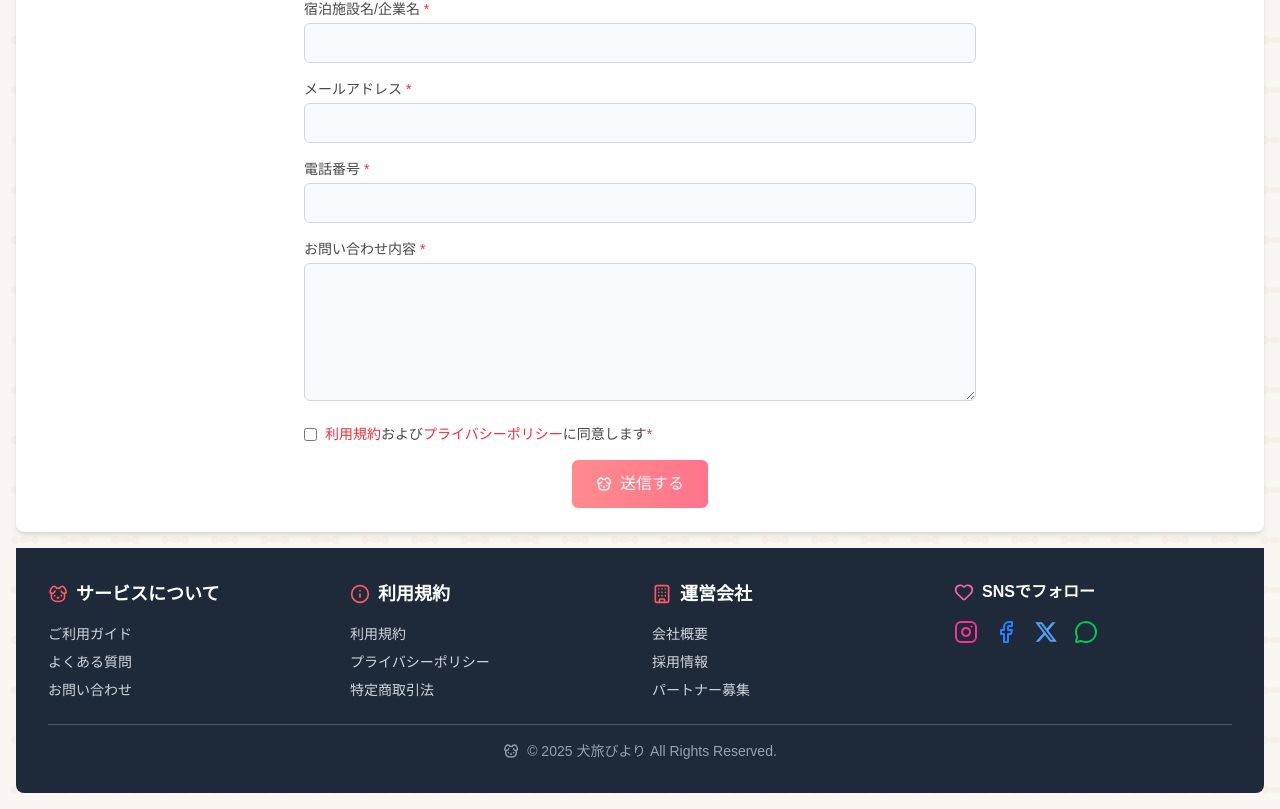
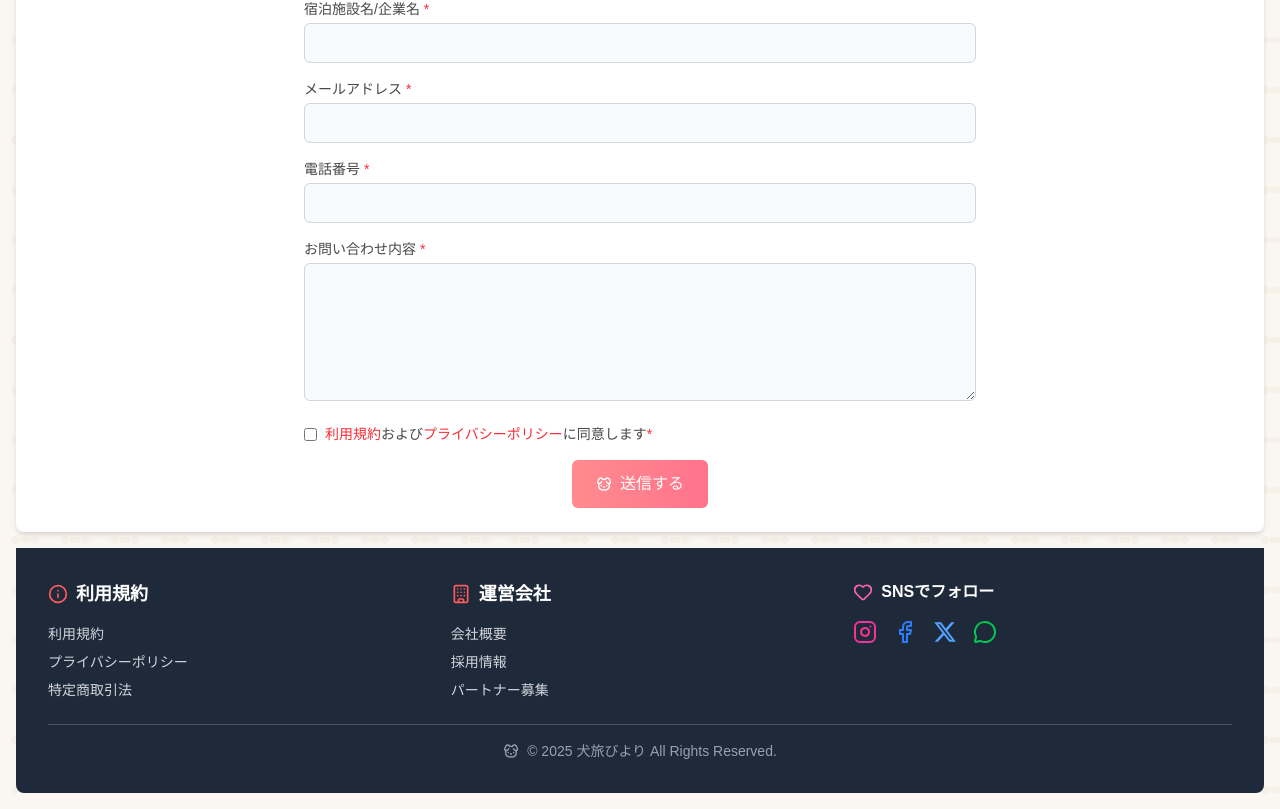
Before and after one commit to comarpy/inutabi-biyori, a Next.js app: page /business-contact in a window 1280 px wide. Shown: the part 435-1244 px from the top of the page. Built offline with nearby package versions, Linux system fonts and the light colour scheme.

Commit message:
Remove 'サービスについて' section from all footers

```diff
--- a/src/app/business-contact/page.tsx
+++ b/src/app/business-contact/page.tsx
@@ -182,19 +182,7 @@
 
         {/* フッター */}
         <footer className="bg-gray-800 text-white p-8 rounded-b-lg">
-          <div className="grid grid-cols-1 md:grid-cols-4 gap-6">
-            <div>
-              <h3 className="text-lg font-semibold mb-4 flex items-center">
-                <Dog className="w-5 h-5 mr-2 text-[#FF5A5F]" />
-                サービスについて
-              </h3>
-              <ul className="space-y-2 text-sm text-gray-300">
-                <li><Link href="#" className="hover:text-white transition-colors">ご利用ガイド</Link></li>
-                <li><Link href="#" className="hover:text-white transition-colors">よくある質問</Link></li>
-                <li><Link href="/contact" className="hover:text-white transition-colors">お問い合わせ</Link></li>
-              </ul>
-            </div>
-
+          <div className="grid grid-cols-1 md:grid-cols-3 gap-6">
             <div>
               <h3 className="text-lg font-semibold mb-4 flex items-center">
                 <Info className="w-5 h-5 mr-2 text-[#FF5A5F]" />
--- a/src/app/global-error.tsx
+++ b/src/app/global-error.tsx
@@ -154,19 +154,7 @@
 
             {/* フッター */}
             <footer className="bg-gray-800 text-white p-8 rounded-b-lg">
-              <div className="grid grid-cols-1 md:grid-cols-4 gap-6">
-                <div>
-                  <h3 className="text-lg font-semibold mb-4 flex items-center">
-                    <Dog className="w-5 h-5 mr-2 text-[#FF5A5F]" />
-                    サービスについて
-                  </h3>
-                  <ul className="space-y-2 text-sm text-gray-300">
-                    <li><a href="#" className="hover:text-white transition-colors cursor-pointer">ご利用ガイド</a></li>
-                    <li><a href="#" className="hover:text-white transition-colors cursor-pointer">よくある質問</a></li>
-                    <li><a href="/contact" className="hover:text-white transition-colors cursor-pointer">お問い合わせ</a></li>
-                  </ul>
-                </div>
-
+              <div className="grid grid-cols-1 md:grid-cols-3 gap-6">
                 <div>
                   <h3 className="text-lg font-semibold mb-4 flex items-center">
                     <Info className="w-5 h-5 mr-2 text-[#FF5A5F]" />
--- a/src/app/hotel/[id]/page.tsx
+++ b/src/app/hotel/[id]/page.tsx
@@ -468,18 +468,7 @@
         {/* フッター */}
         <footer className="bg-gray-800 text-white mt-16 rounded-t-xl">
           <div className="max-w-7xl mx-auto px-4 py-12">
-            <div className="grid grid-cols-4 gap-8">
-              <div>
-                <h3 className="font-bold mb-4 flex items-center">
-                  <Dog className="w-5 h-5 mr-2 text-[#FF5A5F]" />
-                  サービスについて
-                </h3>
-                <ul className="space-y-2 text-sm text-gray-300">
-                  <li className="cursor-pointer hover:text-white">ご利用ガイド</li>
-                  <li className="cursor-pointer hover:text-white">よくある質問</li>
-                  <li className="cursor-pointer hover:text-white">お問い合わせ</li>
-                </ul>
-              </div>
+            <div className="grid grid-cols-3 gap-8">
               <div>
                 <h3 className="font-bold mb-4 flex items-center">
                   <Info className="w-5 h-5 mr-2 text-[#FF5A5F]" />
--- a/src/app/not-found.tsx
+++ b/src/app/not-found.tsx
@@ -85,19 +85,7 @@
 
             {/* フッター */}
             <footer className="bg-gray-800 text-white p-8 rounded-b-lg">
-              <div className="grid grid-cols-1 md:grid-cols-4 gap-6">
-                <div>
-                  <h3 className="text-lg font-semibold mb-4 flex items-center">
-                    <Dog className="w-5 h-5 mr-2 text-[#FF5A5F]" />
-                    サービスについて
-                  </h3>
-                  <ul className="space-y-2 text-sm text-gray-300">
-                    <li><Link href="#" className="hover:text-white transition-colors">ご利用ガイド</Link></li>
-                    <li><Link href="#" className="hover:text-white transition-colors">よくある質問</Link></li>
-                    <li><Link href="/contact" className="hover:text-white transition-colors">お問い合わせ</Link></li>
-                  </ul>
-                </div>
-
+              <div className="grid grid-cols-1 md:grid-cols-3 gap-6">
                 <div>
                   <h3 className="text-lg font-semibold mb-4 flex items-center">
                     <Info className="w-5 h-5 mr-2 text-[#FF5A5F]" />
--- a/src/app/search/page.tsx
+++ b/src/app/search/page.tsx
@@ -494,18 +494,7 @@
 
               {/* フッター */}
               <footer className="bg-gray-800 text-white p-4 text-xs rounded-lg">
-                <div className="grid grid-cols-4 gap-4 mb-4">
-                  <div>
-                    <h5 className="font-bold mb-2 flex items-center">
-                      <Heart className="w-3 h-3 mr-1" />
-                      サービスについて
-                    </h5>
-                    <ul className="space-y-1 text-gray-300">
-                      <li><Link href="/" className="hover:text-white cursor-pointer">ホーム</Link></li>
-                      <li><Link href="/search" className="hover:text-white cursor-pointer">宿を探す</Link></li>
-                      <li><Link href="/contact" className="hover:text-white cursor-pointer">お問い合わせ</Link></li>
-                    </ul>
-                  </div>
+                <div className="grid grid-cols-3 gap-4 mb-4">
                   <div>
                     <h5 className="font-bold mb-2 flex items-center">
                       <Bone className="w-3 h-3 mr-1" />
```
